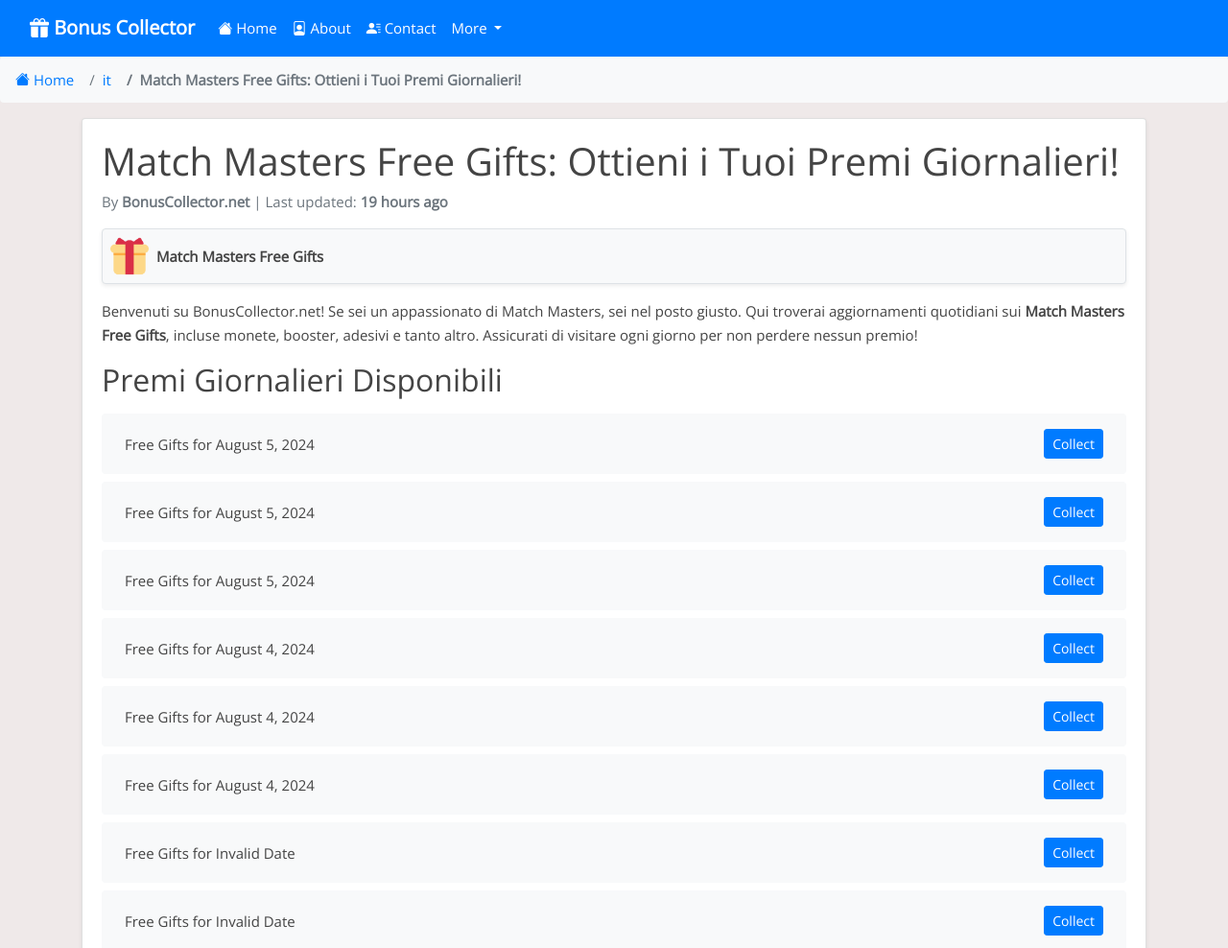
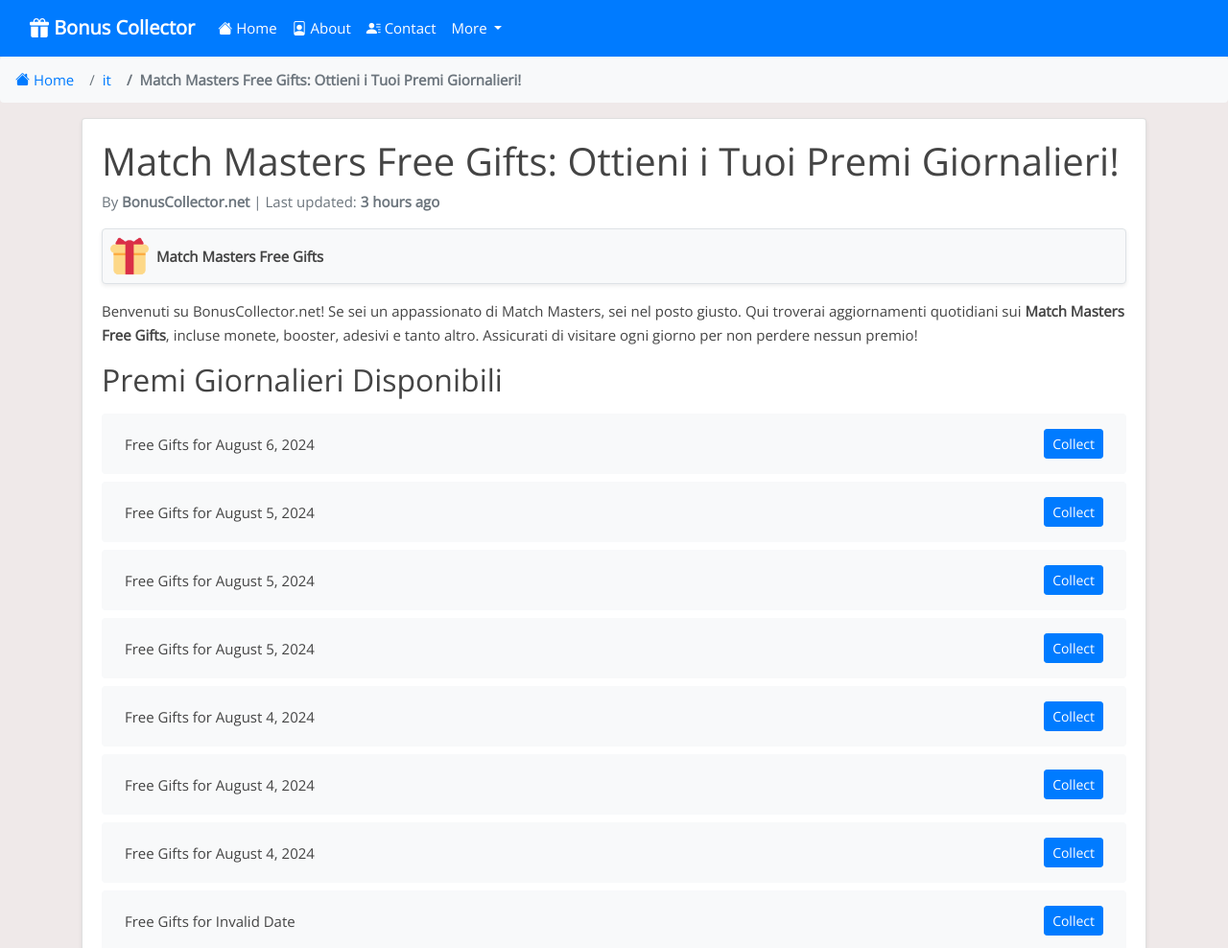
Before and after one commit to Prollad99/bs-net, a Jekyll site: the page built from it/_posts/2024-07-23-match-masters.md, in a window 1280 px wide and 1400 px high. Shown: the top 988 px of the window at 96% size. Built offline with Jekyll 4.4.1, drawn with Linux system fonts in a browser that asks for light colours; nearby versions of some CDN libraries; comment, search, counter and statistics services are not loaded.

Commit message:
Update match-masters reward links and last modified date

```diff
--- a/_data/include_files.yml
+++ b/_data/include_files.yml
@@ -2,7 +2,7 @@
   last_modified: 2024-08-06 08:09:01
 
 match-masters.html:
-  last_modified: 2024-08-05 17:34:01
+  last_modified: 2024-08-06 09:07:14
 
 doubleu-casino.html:
   last_modified: 2024-08-06 04:36:06
--- a/_includes/match-masters.html
+++ b/_includes/match-masters.html
@@ -1,4 +1,8 @@
 <ul class="list-group mt-3 mb-4">
+  <li class="list-group-item d-flex justify-content-between align-items-center">
+    <span>Free Gifts for August 6, 2024</span>
+    <a href="https://go.matchmasters.io/l/p/MmH3Qv3XOBU" class="btn btn-primary btn-sm">Collect</a>
+  </li>
   <li class="list-group-item d-flex justify-content-between align-items-center">
     <span>Free Gifts for August 5, 2024</span>
     <a href="https://go.matchmasters.io/l/p/16hnAhCN45A" class="btn btn-primary btn-sm">Collect</a>
@@ -395,8 +399,4 @@
     <span>Free Gifts for Invalid Date</span>
     <a href="https://go.matchmasters.io/l/p/OzoLr2G-TX4" class="btn btn-primary btn-sm">Collect</a>
   </li>
-  <li class="list-group-item d-flex justify-content-between align-items-center">
-    <span>Free Gifts for Invalid Date</span>
-    <a href="https://go.matchmasters.io/l/p/6V75_Vvd6Hw" class="btn btn-primary btn-sm">Collect</a>
-  </li>
 </ul>
```
Also changed, not shown: links-json/match-masters.json (+4 -3 lines).
